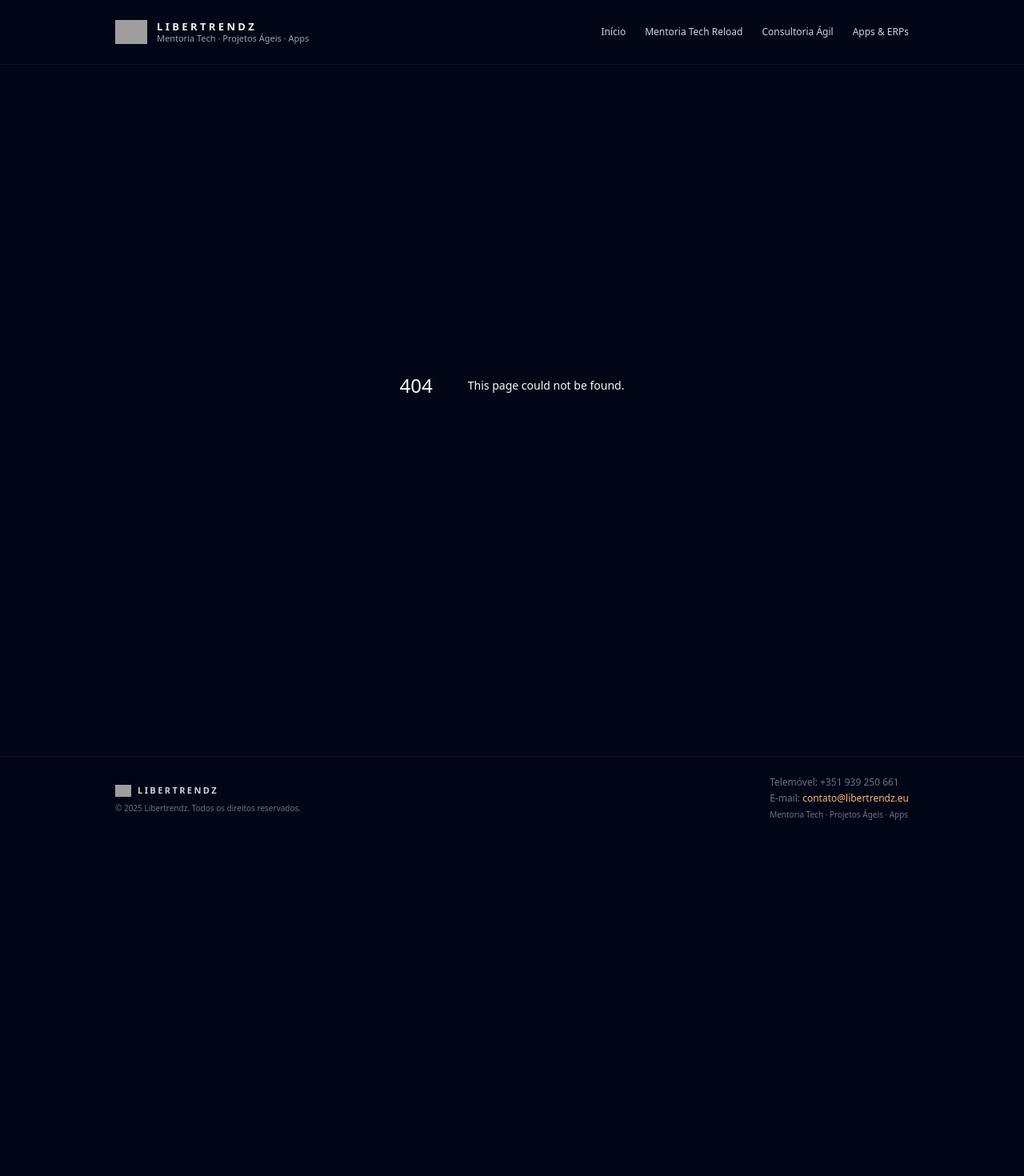
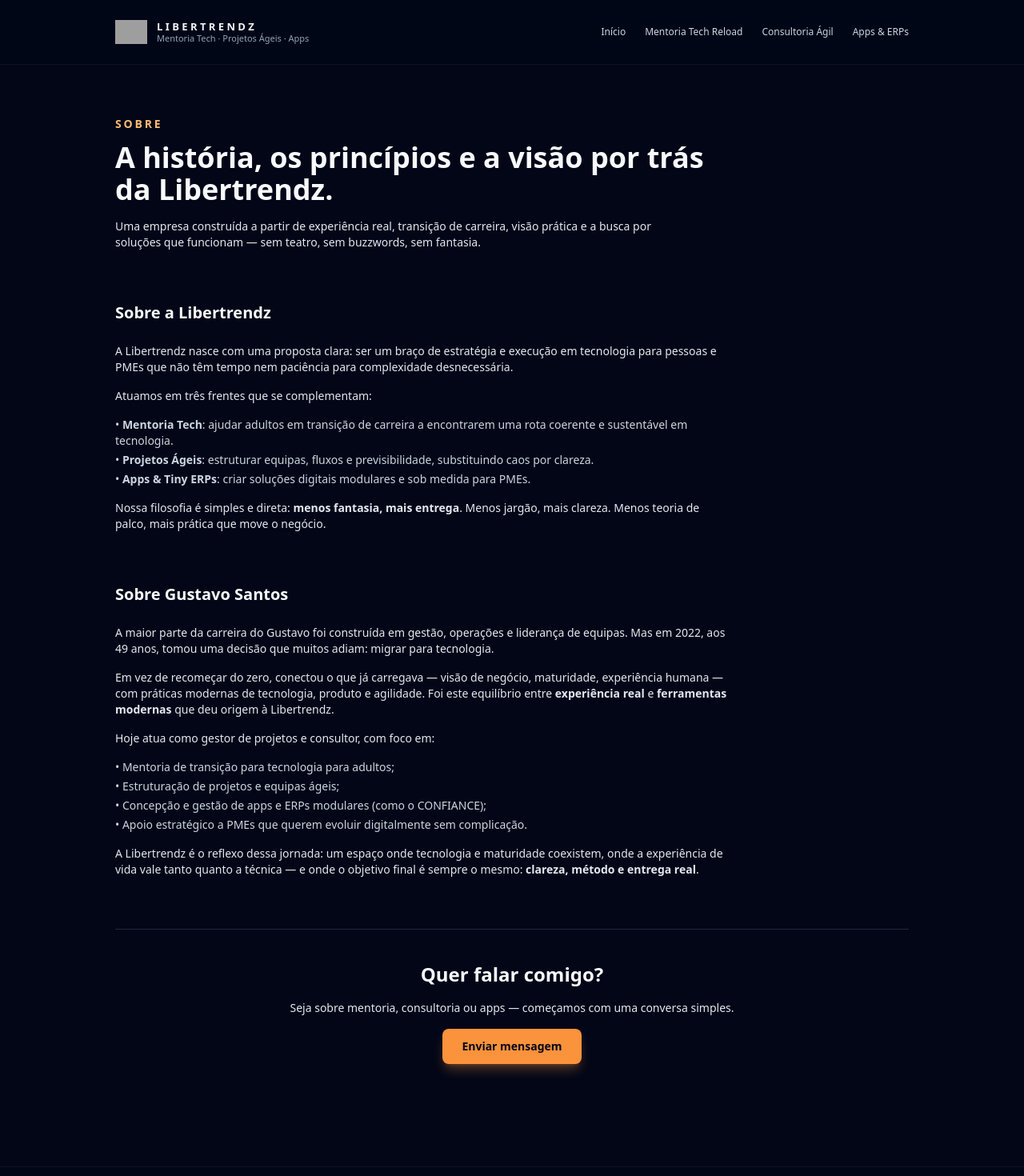
Before and after one commit to libertrendz/libertrendz-site, a Next.js app: page /sobre in a window 1280 px wide. Before the commit this address had no page. Shown: the top 1470 px of the page at 80% size. Before the commit the page ends 1050 px from the top, so only its background shows below. Built offline with nearby package versions, Linux system fonts and the light colour scheme; grey boxes are pictures that could not be loaded.

Commit message:
Create SobrePage component with content structure

```diff
--- /dev/null
+++ b/app/sobre/page.tsx
@@ -0,0 +1,99 @@
+// app/sobre/page.tsx
+
+export default function SobrePage() {
+  return (
+    <main className="min-h-[calc(100vh-5rem)] bg-slate-950 text-slate-50">
+      <section className="container-page py-12 lg:py-16 space-y-16">
+
+        {/* HERO */}
+        <div className="max-w-3xl">
+          <p className="mb-3 text-sm font-semibold uppercase tracking-[0.2em] text-accent-400">
+            Sobre
+          </p>
+          <h1 className="text-3xl font-bold leading-tight md:text-4xl">
+            A história, os princípios e a visão por trás da Libertrendz.
+          </h1>
+          <p className="mt-4 text-sm text-slate-200 max-w-2xl">
+            Uma empresa construída a partir de experiência real, transição de carreira, visão prática e a busca por soluções que funcionam — sem teatro, sem buzzwords, sem fantasia.
+          </p>
+        </div>
+
+        {/* SOBRE A LIBERTRENDZ */}
+        <div className="space-y-6">
+          <h2 className="text-xl font-semibold text-slate-50">
+            Sobre a Libertrendz
+          </h2>
+          <div className="space-y-4 text-sm text-slate-200 max-w-3xl">
+            <p>
+              A Libertrendz nasce com uma proposta clara: ser um braço de estratégia e execução em tecnologia para pessoas e PMEs que não têm tempo nem paciência para complexidade desnecessária.
+            </p>
+            <p>
+              Atuamos em três frentes que se complementam:
+            </p>
+
+            <ul className="space-y-1 text-slate-300">
+              <li>• <strong>Mentoria Tech</strong>: ajudar adultos em transição de carreira a encontrarem uma rota coerente e sustentável em tecnologia.</li>
+              <li>• <strong>Projetos Ágeis</strong>: estruturar equipas, fluxos e previsibilidade, substituindo caos por clareza.</li>
+              <li>• <strong>Apps & Tiny ERPs</strong>: criar soluções digitais modulares e sob medida para PMEs.</li>
+            </ul>
+
+            <p>
+              Nossa filosofia é simples e direta: <strong>menos fantasia, mais entrega</strong>.
+              Menos jargão, mais clareza.
+              Menos teoria de palco, mais prática que move o negócio.
+            </p>
+          </div>
+        </div>
+
+        {/* SOBRE O GUSTAVO */}
+        <div className="space-y-6">
+          <h2 className="text-xl font-semibold text-slate-50">
+            Sobre Gustavo Santos
+          </h2>
+          <div className="space-y-4 text-sm text-slate-200 max-w-3xl">
+            <p>
+              A maior parte da carreira do Gustavo foi construída em gestão, operações e liderança de equipas. Mas em 2022, aos 49 anos, tomou uma decisão que muitos adiam: migrar para tecnologia.
+            </p>
+
+            <p>
+              Em vez de recomeçar do zero, conectou o que já carregava — visão de negócio, maturidade, experiência humana — com práticas modernas de tecnologia, produto e agilidade.
+              Foi este equilíbrio entre <strong>experiência real</strong> e <strong>ferramentas modernas</strong> que deu origem à Libertrendz.
+            </p>
+
+            <p>
+              Hoje atua como gestor de projetos e consultor, com foco em:
+            </p>
+
+            <ul className="space-y-1 text-slate-300">
+              <li>• Mentoria de transição para tecnologia para adultos;</li>
+              <li>• Estruturação de projetos e equipas ágeis;</li>
+              <li>• Concepção e gestão de apps e ERPs modulares (como o CONFIANCE);</li>
+              <li>• Apoio estratégico a PMEs que querem evoluir digitalmente sem complicação.</li>
+            </ul>
+
+            <p>
+              A Libertrendz é o reflexo dessa jornada: um espaço onde tecnologia e maturidade coexistem, onde a experiência de vida vale tanto quanto a técnica — e onde o objetivo final é sempre o mesmo: <strong>clareza, método e entrega real</strong>.
+            </p>
+          </div>
+        </div>
+
+        {/* CTA FINAL */}
+        <div className="pt-10 border-t border-slate-800 text-center space-y-4">
+          <h2 className="text-2xl font-semibold text-slate-50">
+            Quer falar comigo?
+          </h2>
+          <p className="text-sm text-slate-200">
+            Seja sobre mentoria, consultoria ou apps — começamos com uma conversa simples.
+          </p>
+          <a
+            href="mailto:contato@libertrendz.eu?subject=Contato%20via%20Libertrendz"
+            className="inline-flex items-center justify-center rounded-lg bg-accent-500 px-6 py-3 text-sm font-semibold text-slate-950 shadow-lg shadow-accent-500/30 transition hover:bg-accent-400"
+          >
+            Enviar mensagem
+          </a>
+        </div>
+
+      </section>
+    </main>
+  );
+}
```
